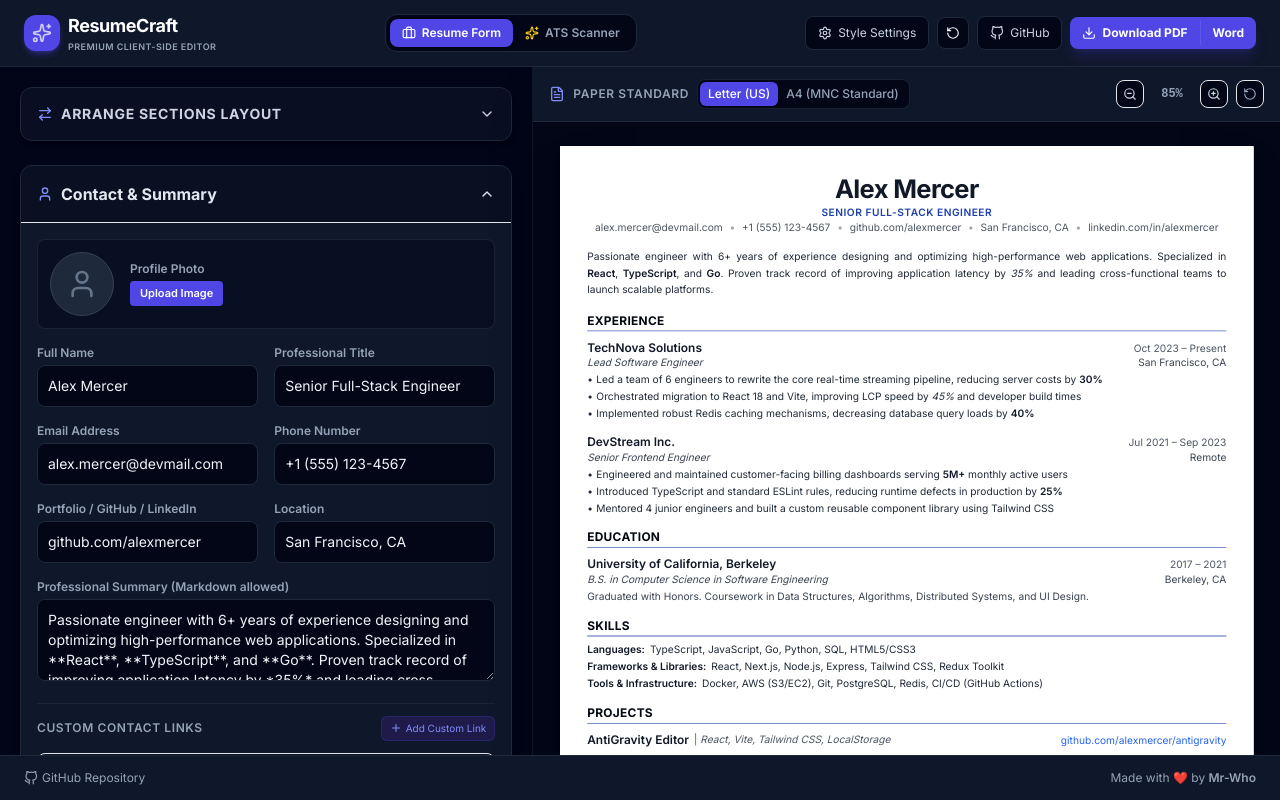
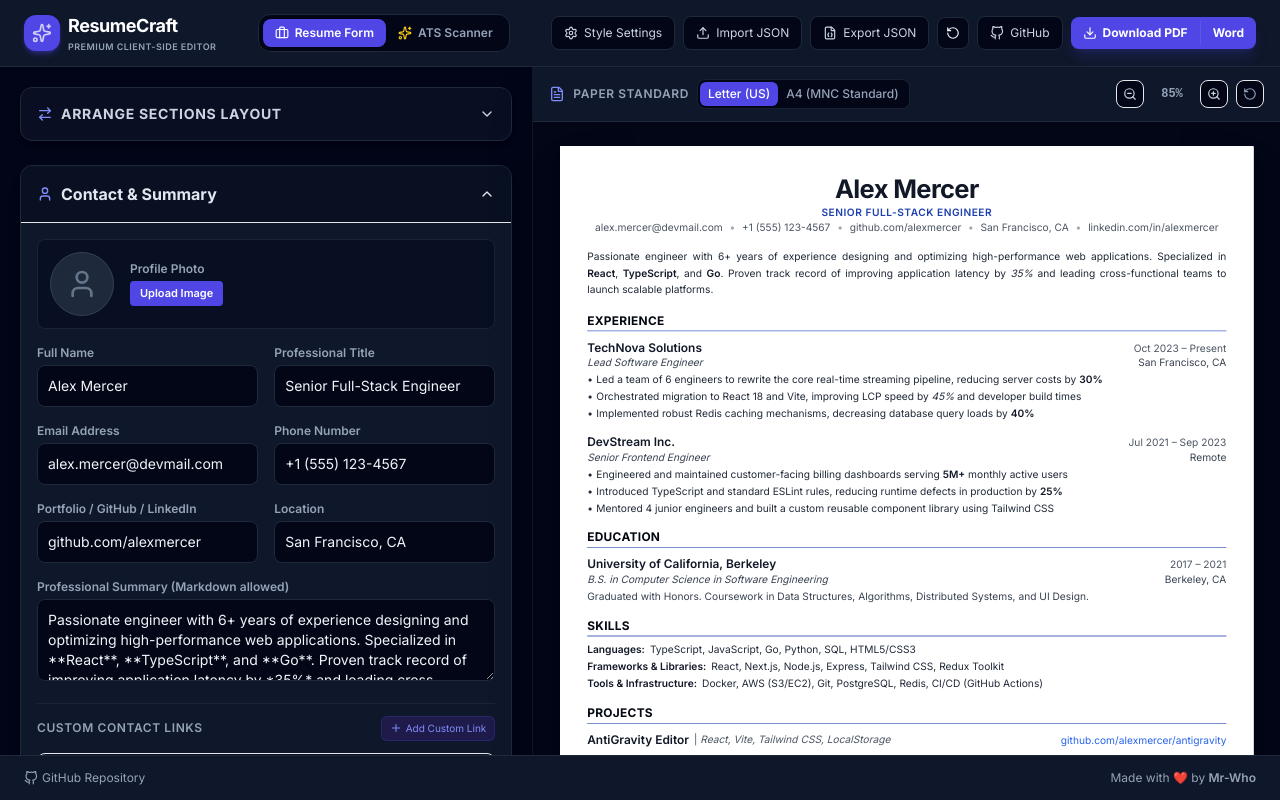
Before and after one commit to Mr-Who-Root/Free-Resume-Builder-Online, a React (Vite) app: page / in a window 1280 px wide. Built offline with nearby package versions, Linux system fonts and the light colour scheme; a web font is replaced by a local one.

Commit message:
feat: add JSON import/export functionality and descriptive tooltips to layout buttons

```diff
--- a/src/components/Layout.tsx
+++ b/src/components/Layout.tsx
@@ -15,6 +15,8 @@ import {
   Briefcase,
   ChevronDown,
   Check,
+  Upload,
+  FileJson
 } from 'lucide-react';
 
 const GithubIcon: React.FC<React.SVGProps<SVGSVGElement>> = (props) => (
@@ -227,6 +229,35 @@ export const Layout: React.FC<LayoutProps> = ({ data, onChange }) => {
   const [pageSize, setPageSize] = useState<'letter' | 'a4'>('letter');
   const [jobDescription, setJobDescription] = useState('');
   const [showStarPrompt, setShowStarPrompt] = useState<{ type: 'pdf' | 'doc' } | null>(null);
+  const fileInputRef = useRef<HTMLInputElement>(null);
+
+  const handleJsonExport = () => {
+    const blob = new Blob([JSON.stringify(data, null, 2)], { type: 'application/json' });
+    const url = URL.createObjectURL(blob);
+    const a = document.createElement('a');
+    a.href = url;
+    a.download = `${data.personalInfo.name.trim().replace(/\s+/g, '_') || 'resume'}_backup.json`;
+    document.body.appendChild(a);
+    a.click();
+    document.body.removeChild(a);
+    URL.revokeObjectURL(url);
+  };
+
+  const handleJsonImport = (e: React.ChangeEvent<HTMLInputElement>) => {
+    const file = e.target.files?.[0];
+    if (!file) return;
+    const reader = new FileReader();
+    reader.onload = ev => {
+      try {
+        const parsed = JSON.parse(ev.target?.result as string);
+        if (parsed?.personalInfo && parsed?.styles) {
+          onChange(parsed);
+        }
+      } catch { /* ignore */ }
+    };
+    reader.readAsText(file);
+    e.target.value = ''; // Reset input to allow selecting same file again
+  };
 
   const handleStyleChange = (key: keyof ResumeData['styles'], value: string) => {
     onChange({ ...data, styles: { ...data.styles, [key]: value } });
@@ -259,6 +290,7 @@ export const Layout: React.FC<LayoutProps> = ({ data, onChange }) => {
         </div>
 
         <div className="flex items-center bg-slate-950 p-1 rounded-xl border border-slate-800 text-xs font-semibold">
+          <div className="relative group">
             <button
               onClick={() => setActiveTab('editor')}
               className={`px-3 py-1.5 rounded-lg flex items-center gap-1.5 transition ${
@@ -268,6 +300,12 @@ export const Layout: React.FC<LayoutProps> = ({ data, onChange }) => {
               <Briefcase className="w-3.5 h-3.5" />
               <span>Resume Form</span>
             </button>
+            <div className="absolute top-full left-1/2 -translate-x-1/2 mt-2 px-2.5 py-1.5 bg-slate-900 border border-slate-800 text-slate-350 text-[10px] rounded-lg shadow-xl opacity-0 group-hover:opacity-100 pointer-events-none transition duration-150 whitespace-nowrap z-[110] font-normal">
+              Open the inputs and section fields editor form
+            </div>
+          </div>
+
+          <div className="relative group">
             <button
               onClick={() => setActiveTab('ats')}
               className={`px-3 py-1.5 rounded-lg flex items-center gap-1.5 transition ${
@@ -277,9 +315,14 @@ export const Layout: React.FC<LayoutProps> = ({ data, onChange }) => {
               <Sparkles className="w-3.5 h-3.5 text-yellow-400" />
               <span>ATS Scanner</span>
             </button>
+            <div className="absolute top-full left-1/2 -translate-x-1/2 mt-2 px-2.5 py-1.5 bg-slate-900 border border-slate-800 text-slate-350 text-[10px] rounded-lg shadow-xl opacity-0 group-hover:opacity-100 pointer-events-none transition duration-150 whitespace-nowrap z-[110] font-normal">
+              Analyze your resume match against a job description locally
+            </div>
+          </div>
         </div>
 
         <div className="flex flex-wrap items-center gap-2">
+          <div className="relative group">
             <button
               onClick={() => setShowStyleDrawer(!showStyleDrawer)}
               className={`flex items-center gap-1.5 text-xs px-3 py-2 border rounded-lg transition ${
@@ -291,27 +334,67 @@ export const Layout: React.FC<LayoutProps> = ({ data, onChange }) => {
               <Settings className="w-3.5 h-3.5" />
               <span>Style Settings</span>
             </button>
+            <div className="absolute top-full left-1/2 -translate-x-1/2 mt-2 px-2.5 py-1.5 bg-slate-900 border border-slate-800 text-slate-350 text-[10px] rounded-lg shadow-xl opacity-0 group-hover:opacity-100 pointer-events-none transition duration-150 whitespace-nowrap z-[110] font-normal">
+              Customize font styling, templates, margins, and theme accent colors
+            </div>
+          </div>
 
+          <div className="relative group">
+            <button
+              onClick={() => fileInputRef.current?.click()}
+              className="flex items-center gap-1.5 text-xs px-3 py-2 bg-slate-950 border border-slate-800 hover:border-slate-700 text-slate-300 rounded-lg transition hover:text-indigo-400"
+            >
+              <Upload className="w-3.5 h-3.5" />
+              <span className="hidden sm:inline">Import JSON</span>
+            </button>
+            <input type="file" ref={fileInputRef} onChange={handleJsonImport} accept=".json" className="hidden" />
+            <div className="absolute top-full left-1/2 -translate-x-1/2 mt-2 px-2.5 py-1.5 bg-slate-900 border border-slate-800 text-slate-350 text-[10px] rounded-lg shadow-xl opacity-0 group-hover:opacity-100 pointer-events-none transition duration-150 whitespace-nowrap z-[110] font-normal">
+              Restore data from a previously exported JSON backup file
+            </div>
+          </div>
+
+          <div className="relative group">
+            <button
+              onClick={handleJsonExport}
+              className="flex items-center gap-1.5 text-xs px-3 py-2 bg-slate-950 border border-slate-800 hover:border-slate-700 text-slate-300 rounded-lg transition hover:text-indigo-400"
+            >
+              <FileJson className="w-3.5 h-3.5" />
+              <span className="hidden sm:inline">Export JSON</span>
+            </button>
+            <div className="absolute top-full left-1/2 -translate-x-1/2 mt-2 px-2.5 py-1.5 bg-slate-900 border border-slate-800 text-slate-350 text-[10px] rounded-lg shadow-xl opacity-0 group-hover:opacity-100 pointer-events-none transition duration-150 whitespace-nowrap z-[110] font-normal">
+              Export your resume configuration as a JSON backup file for future edits
+            </div>
+          </div>
+
+          <div className="relative group">
             <button
               onClick={handleResetData}
               className="p-2 bg-slate-950 border border-slate-800 hover:border-rose-800/60 hover:text-rose-400 rounded-lg transition"
-            title="Reset to sample template"
             >
               <RotateCcw className="w-3.5 h-3.5" />
             </button>
+            <div className="absolute top-full left-1/2 -translate-x-1/2 mt-2 px-2.5 py-1.5 bg-slate-900 border border-slate-800 text-slate-350 text-[10px] rounded-lg shadow-xl opacity-0 group-hover:opacity-100 pointer-events-none transition duration-150 whitespace-nowrap z-[110] font-normal">
+              Reset editor content to default developer sample template data
+            </div>
+          </div>
 
+          <div className="relative group">
             <a
               href="https://github.com/Mr-Who-Root/Free-Resume-Builder-Online"
               target="_blank"
               rel="noopener noreferrer"
               className="flex items-center gap-1.5 text-xs px-3 py-2 bg-slate-950 border border-slate-800 hover:border-slate-750 text-slate-300 rounded-lg transition hover:text-indigo-400"
-            title="View GitHub Repository"
             >
               <GithubIcon className="w-3.5 h-3.5" />
               <span className="hidden sm:inline">GitHub</span>
             </a>
+            <div className="absolute top-full left-1/2 -translate-x-1/2 mt-2 px-2.5 py-1.5 bg-slate-900 border border-slate-800 text-slate-350 text-[10px] rounded-lg shadow-xl opacity-0 group-hover:opacity-100 pointer-events-none transition duration-150 whitespace-nowrap z-[110] font-normal">
+              Visit the open-source code repository of this project on GitHub
+            </div>
+          </div>
 
           <div className="flex items-center bg-indigo-600 rounded-lg overflow-hidden shadow-lg shadow-indigo-600/20">
+            <div className="relative group">
               <button
                 onClick={handlePdfDownload}
                 className="flex items-center gap-1.5 px-3 py-2 hover:bg-indigo-700 text-white text-xs font-bold transition"
@@ -319,14 +402,22 @@ export const Layout: React.FC<LayoutProps> = ({ data, onChange }) => {
                 <Download className="w-3.5 h-3.5" />
                 <span>Download PDF</span>
               </button>
+              <div className="absolute top-full left-1/2 -translate-x-1/2 mt-2 px-2.5 py-1.5 bg-slate-900 border border-slate-800 text-slate-350 text-[10px] rounded-lg shadow-xl opacity-0 group-hover:opacity-100 pointer-events-none transition duration-150 whitespace-nowrap z-[110] font-normal">
+                Download resume as print-ready PDF vector file
+              </div>
+            </div>
             <div className="w-px h-6 bg-indigo-500/60" />
+            <div className="relative group">
               <button
                 onClick={handleDocDownload}
                 className="px-3 py-2 hover:bg-indigo-700 text-white text-xs font-bold transition"
-              title="Export as MS Word (.doc)"
               >
                 Word
               </button>
+              <div className="absolute top-full right-0 mt-2 px-2.5 py-1.5 bg-slate-900 border border-slate-800 text-slate-350 text-[10px] rounded-lg shadow-xl opacity-0 group-hover:opacity-100 pointer-events-none transition duration-150 whitespace-nowrap z-[110] font-normal">
+                Export resume as editable MS Word (.doc) document
+              </div>
+            </div>
           </div>
         </div>
       </header>
```
Lines whose indentation alone changed are shown as unchanged.
